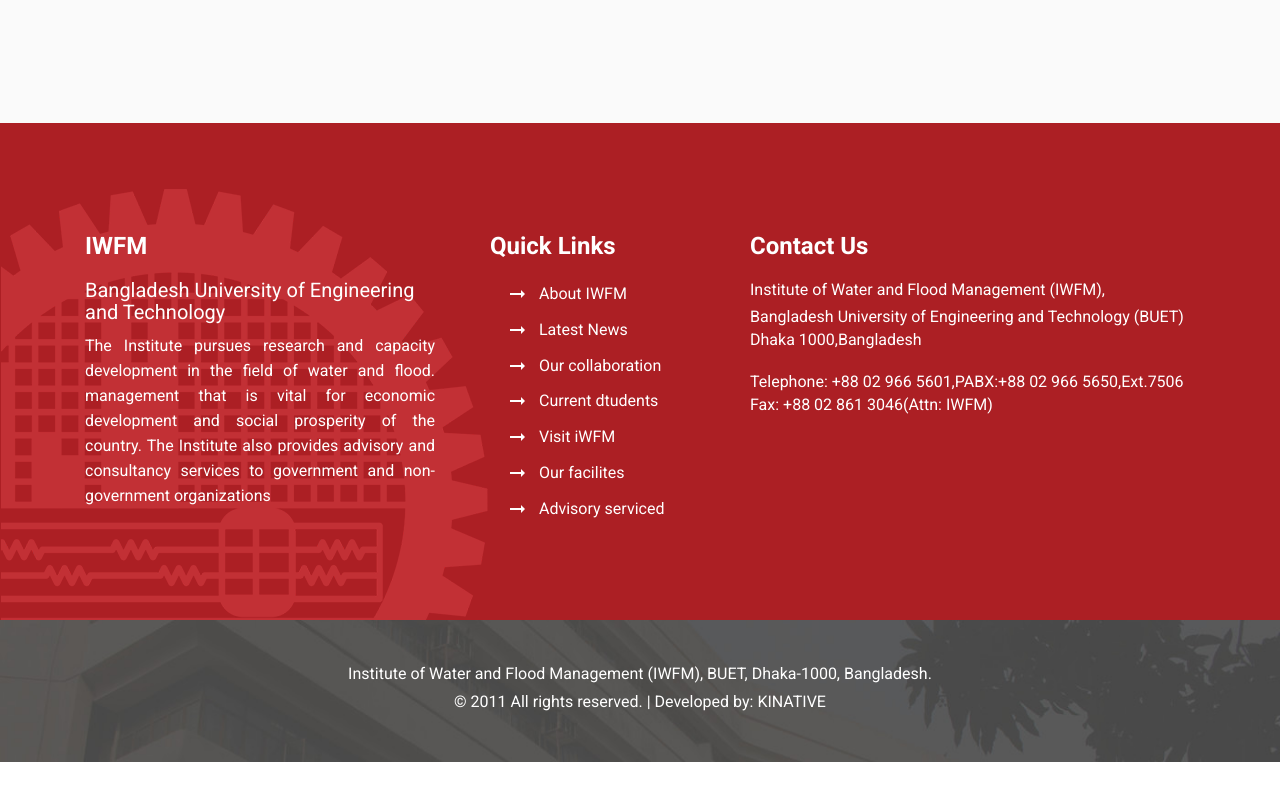
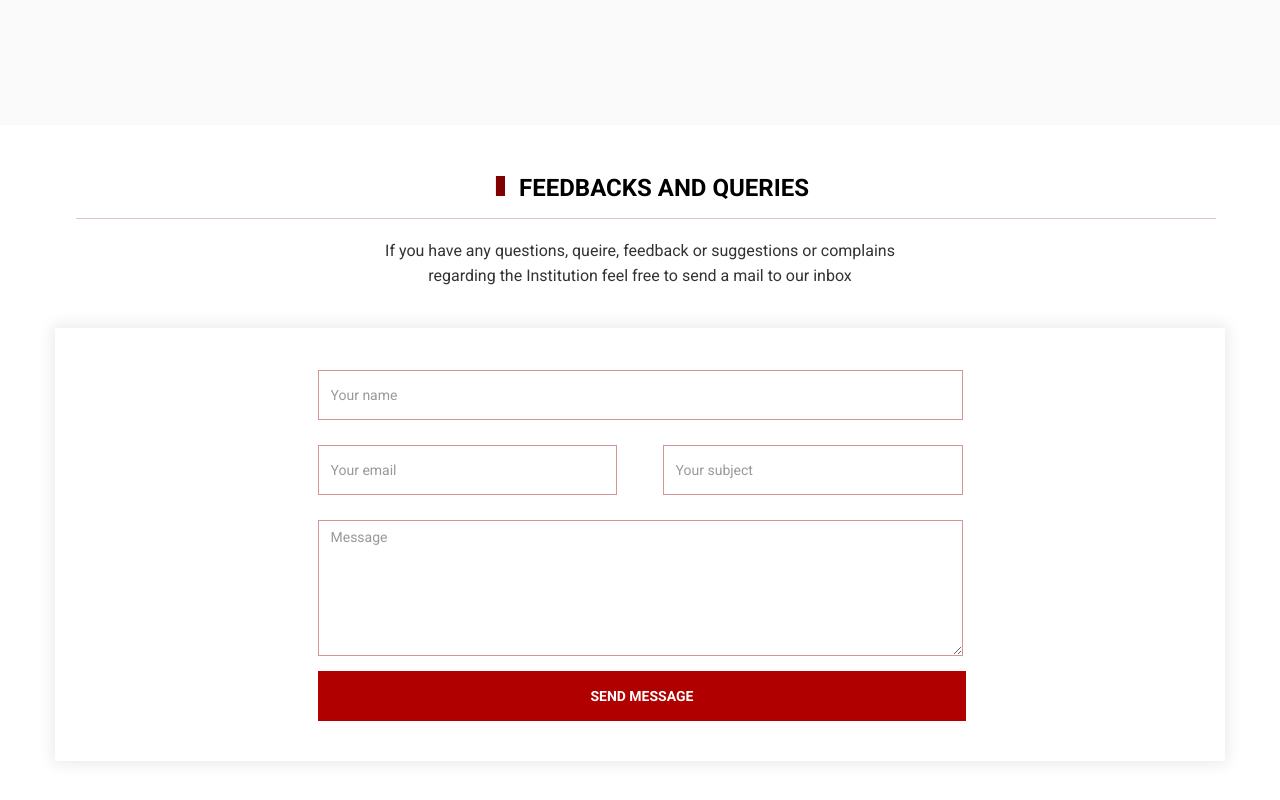
Before and after one commit to Refun/Buet-Iwfm, a plain HTML site: page contact.html in a window 1280 px wide. Shown: the part 1760-2560 px from the top of the page. Before the commit the page ends 2522 px from the top, so only its background shows below. Drawn offline with nearby package versions, Linux system fonts and the light colour scheme; some packages are replaced by stand-ins of ours; files whose address does not match are found by name.

Commit message:
contact form

```diff
--- a/contact.html
+++ b/contact.html
@@ -161,12 +161,16 @@
         <section class="question">
             <div class="container">
                 <div class="row">
-                    <div class="col-md-6 col-xs-12">
-                        <div class="about-info m">
+
+                    <div class="col-xs-12 about-info m">
                             <h2 class="semi-header">FREQUENTLY ASKED QUESTIONS</h2>
+                           <div class="about-info">
+
                             <div class="col-md-12 border">
                             </div>
                         </div>
+                   </div>
+                    <div class="col-md-6 col-xs-12">
                         <div class="card-box margin-t40">
                             <img src="images/what.png" alt="what"/>
                             <p class="para-n black-p">If you have a question regarding anything please try to find out the answer from our frequently asked question section so that you don’t need to wait for a reply through mail.
@@ -174,10 +178,7 @@
                         </div>
                     </div>
                     <div class="col-md-6 col-xs-12">
-                        <div class="about-info margin-t55">
-                            <div class="col-md-12 border">
-                            </div>
-                        </div>
+
                         <div class="panel-group" id="accordion">
                             <div class="panel panel-default one ">
                                 <div class="panel-heading activestate" role="tab" id="headingOne">
@@ -301,6 +302,47 @@
         <!-- END OF QUESTIONS_SECTION -->
 
 
+        <section class="contact">
+            <div class="container">
+                 <div class="row">
+                     <div class="col-xs-12">
+                            <hr class="square" style="left: -135px;">
+                            <h2 class="semi-header text-center">FEEDBACKS AND QUERIES</h2>
+                            <hr class="hori" style="width: 100%">
+                     </div>
+
+                      <p class="para-n">If you have any questions, queire, feedback or suggestions or complains regarding the Institution feel free to send a mail to our inbox
+                       </p>
+
+                       <div class="card-box ">
+                           <form class="form-horizontal">
+                                <div class="form-group ">
+                                  <input type="text" class="form-control" id="contact_name" name="contact_name" placeholder="Your name">
+                                </div>
+                                <div class="form-group" >
+                                  <input type="email" class="form-control left" id="exampleInputEmail2" placeholder="Your email">
+
+                                    <input type="email" class="form-control right" id="exampleInputEmail2" placeholder="Your subject">
+                                </div>
+
+                                <div class="form-group ">
+                                    <textarea  class="form-control" placeholder="Message"></textarea>
+                                </div>
+
+                                <button type="submit" class="btn btn-default">SEND MESSAGE</button>
+
+                  </form>
+
+
+
+                       </div>
+
+
+                 </div>
+             </div>
+        </section>
+
+
 
 
         <footer class="footer">
--- a/css/contact.css
+++ b/css/contact.css
@@ -2,3 +2,79 @@
                 width: 100%;
                 height: 306px;
             }
+.contact{
+	padding-bottom: 100px;
+}
+.contact .semi-header:before{
+	display: none;
+}
+.contact .para-n{
+	    max-width: 516px;
+
+    margin: 0px auto 40px;
+    text-align: center;
+}
+.contact textarea.form-control {
+    height: 136px;
+}
+.form-horizontal{
+	line-height: 0px;
+}
+.form-control{
+	    border: 1px solid #d79496;
+	    box-shadow: none;
+	    height: 50px;
+    margin: 10px auto 0px;
+}
+
+.contact .card-box{
+	 line-height: 400px;
+  text-align:center;
+  vertical-align:middle;
+}
+
+.contact form{
+	max-width: 615px;
+    margin: -23px auto 0px;
+}
+
+.contact .btn {
+    width: 105.5%;
+    padding: 12px 0px;
+    font-size: 16px;
+    background: transparent;
+    font-size: 1em;
+    border-radius: 0px;
+    font-weight: 700;
+    background: #b10000;
+    height: 50px;
+    color: #fff;
+    -webkit-transition: all 0.7s ease-out;
+    transition: all 0.7s ease-out;
+    text-decoration: none;
+    /* margin: 0px 10px; */
+    border: none;
+    margin-left: -15px;
+    border: 0px;
+ }
+
+ .contact .btn:hover{
+ 	background: #fff;
+    color: red;
+    border: 1px solid #b10000;
+
+ }
+
+ .contact .left{
+ 	width: 46.5%;
+     float: left;
+ }
+
+ .contact .left{
+ 	width: 46.5%;
+     float: left;
+ }
+ .contact .right{
+ 	width: 46.5%;
+    float: right;
+ }
--- a/css/media.css
+++ b/css/media.css
@@ -185,7 +185,22 @@
 }
 
 @media(max-width: 992px) {
-
+   .contact form{
+      padding: 0px 32px;
+   }
+  .contact .left{
+      width: 100%;
+      margin-bottom: 20px;
+  }
+  .contact .right{
+    width: 100%
+  }
+  .contact .btn {
+    width: 110.5%;
+   }
+  input#contact_name{
+     width: 100%!important;
+   }
   #home_apply .link-one {
      margin-left: 0px;
   }
```
